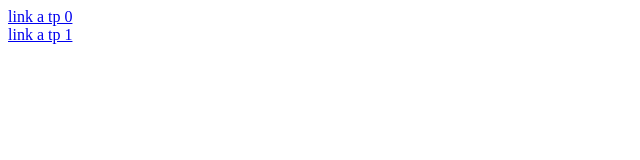
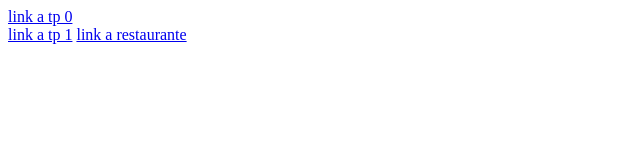
Before and after one commit to agustinOviedo05/portafolio, a plain HTML site: page index.html in a window 1280 px wide. Shown: the whole page, without its empty margins (0-640 px from the left). Drawn offline with Linux system fonts and the light colour scheme.

Commit message:
Update index.html

```diff
--- a/index.html
+++ b/index.html
@@ -9,5 +9,7 @@
     <a href="https://agustinoviedo05.github.io/Tp0_Nuevo/">link a tp 0</a>
     <br>
     <a href="trabajo1">link a tp 1</a>
+    <a href="./restaurante">link a restaurante</a>
+
 </body>
 </html>
```
